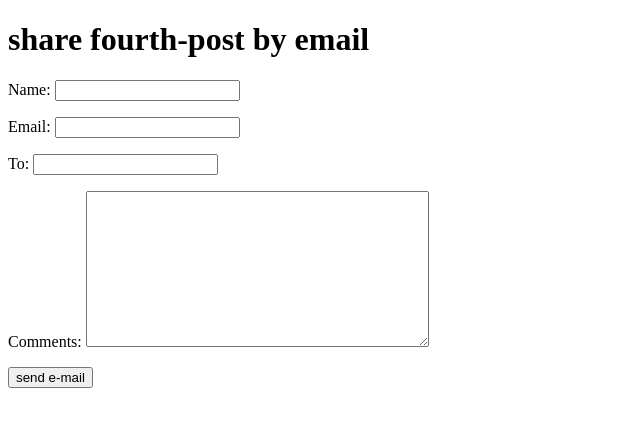
After one commit to aminMuktar/django_template, a Django app: page /blog/4/share/ in a window 1280 px wide. The commit adds this page. Shown: the top 427 px of the page, without its empty margins (0-640 px from the left). Run offline with Django 3.2, Linux system fonts and the light colour scheme; data comes from the database, SQL or seed files in the repository; both versions use the stored data as it was after the commit.

Commit message:
added comment section and (insecure post sharing using email)

```diff
--- /dev/null
+++ b/blog/forms.py
@@ -0,0 +1,7 @@
+from django import forms
+
+class EmailPostForm(forms.Form):
+    name=forms.CharField(max_length=25)
+    email=forms.EmailField()
+    to=forms.EmailField()
+    comments=forms.CharField(required=False,widget=forms.Textarea)
--- a/blog/models.py
+++ b/blog/models.py
@@ -34,3 +34,17 @@ class Post(models.Model):
                                                 self.publish.strftime('%d'),
                                                 self.slug
                                     ])
+class Comment(models.Model):
+    post=models.ForeignKey(Post,related_name='comments',on_delete=models.CASCADE)
+    name=models.CharField(max_length=80)
+    email=models.EmailField()
+    body=models.TextField()
+    created=models.DateTimeField(auto_now_add=True)
+    updated=models.DateTimeField(auto_now=True)
+    active=models.BooleanField(default=True)
+
+    class Meta:
+        ordering=('created',)
+
+    def __str__(self):
+        return 'comment by {} on {}'.format(self.name,self.post)
--- a/blog/templates/blog/post/detail.html
+++ b/blog/templates/blog/post/detail.html
@@ -5,5 +5,6 @@
 
     <h2><a href="{{ post.get_absolute_url }}">{{ post.title }}</a></h2>
     <p class="date">Published {{ post.publish }} by {{ post.author}}</p>
-    {{ post.body }}
+    {{ post.body|linebreaks }}
+    <p><a href="{% url 'blog:post_share' post.id %}">share this post</a><p>
 {% endblock content %}
--- a/blog/templates/blog/post/list.html
+++ b/blog/templates/blog/post/list.html
@@ -7,4 +7,5 @@
         <p class="date">Published {{ post.publish }} by {{ post.author}}</p>
         {{ post.body|truncatewords:30|linebreaks }}
     {% endfor %}
+    {% include "pagination.html" with page=posts %}
 {% endblock content %}
--- /dev/null
+++ b/blog/templates/blog/post/share.html
@@ -0,0 +1,15 @@
+{% extends 'blog/base.html' %}
+{% block title %}share a post{% endblock title %}
+{% block content %}
+    {% if sent %}
+        <h2>email sent successfully</h2>
+        <p>{{ post.title }} was sent successfully by email.</p>
+        {% else %}
+            <h1>share {{ post.title }} by email</h1>
+            <form action="." method="post">
+                {{ form.as_p }}
+                {% csrf_token %}
+                <input type="submit" value="send e-mail">
+            </form>
+    {% endif %}
+{% endblock content %}
--- a/blog/urls.py
+++ b/blog/urls.py
@@ -1,10 +1,10 @@
 from django.conf.urls import url
 from . import views
-from django.urls import path,re_path
+from django.urls import path
 app_name='blog'
 
 urlpatterns = [
     path('',views.post_list,name='post_list'),
     path('<int:year>/<int:month>/<int:day>/<post>/',views.post_detail,name='post_detail'),
-
+    path('<post_id>/share/',views.post_share,name='post_share')
 ]
--- a/blog/views.py
+++ b/blog/views.py
@@ -1,8 +1,22 @@
 from django.shortcuts import render,get_object_or_404
 from blog.models import Post
+from django.core.paginator import Paginator,EmptyPage,PageNotAnInteger
+from blog.forms import EmailPostForm
+from django.core.mail import message, send_mail
+
+
 
 def post_list(request):
-    posts=Post.published.all()
+    object_list=Post.published.all()
+    # retrieve max of 3 pages
+    paginator=Paginator(object_list,3)
+    page=request.GET.get('page')
+    try:
+        posts=paginator.page(page)
+    except PageNotAnInteger:
+        posts=paginator.page(1)
+    except EmptyPage:
+        posts=paginator.page(paginator.num_pages)
     return render(request,'blog/post/list.html',{'posts':posts})
 
 def post_detail(request,year,month,day,post):
@@ -13,3 +27,24 @@ def post_detail(request,year,month,day,post):
                                 publish__day=day
         )
     return render(request,'blog/post/detail.html',{'post':post})
+
+def post_share(request,post_id):
+    post=get_object_or_404(Post,id=post_id,status='published')
+    sent=False
+    if request.method == 'POST':
+        form=EmailPostForm(request.POST)
+        if form.is_valid():
+            # adictionary of form fields with their values
+            cd=form.cleaned_data
+            post_url=request.build_absolute_uri(post.get_absolute_url())
+            subject='{} ({}) recommended you reading "{}"'.format(cd['name'],cd['email'],post.title)
+            message='read "{}" at {}\n\n {}\'s comments: {}'.format(post.title,post_url,cd['name'],cd['comments'])
+            # don't spam me(only contact)
+            send_mail(subject,message,'myblog@mysite.com',[cd['to']])
+            sent=True
+    else:
+        form=EmailPostForm()
+    return render(request,'blog/post/share.html',{'post':post,
+                                                    'form':form,
+                                                    'sent':sent
+                                                        })
--- a/mysite/settings.py
+++ b/mysite/settings.py
@@ -119,7 +119,11 @@ USE_TZ = True
 # https://docs.djangoproject.com/en/3.2/howto/static-files/
 
 STATIC_URL = '/static/'
-
+EMAIL_HOST='smtp.gmail.com'
+EMAIL_HOST_USER='dt.pickachu@gmail.com'
+EMAIL_HOST_PASSWORD=''
+EMAIL_PORT=587
+EMAIL_USE_TLS=True
 # Default primary key field type
 # https://docs.djangoproject.com/en/3.2/ref/settings/#default-auto-field
 
```
Also changed, not shown: blog/admin.py (+8 -1 lines), blog/templates/pagination.html (added, +14 -0 lines), blog/migrations/0002_comment.py (added), db.sqlite3.
